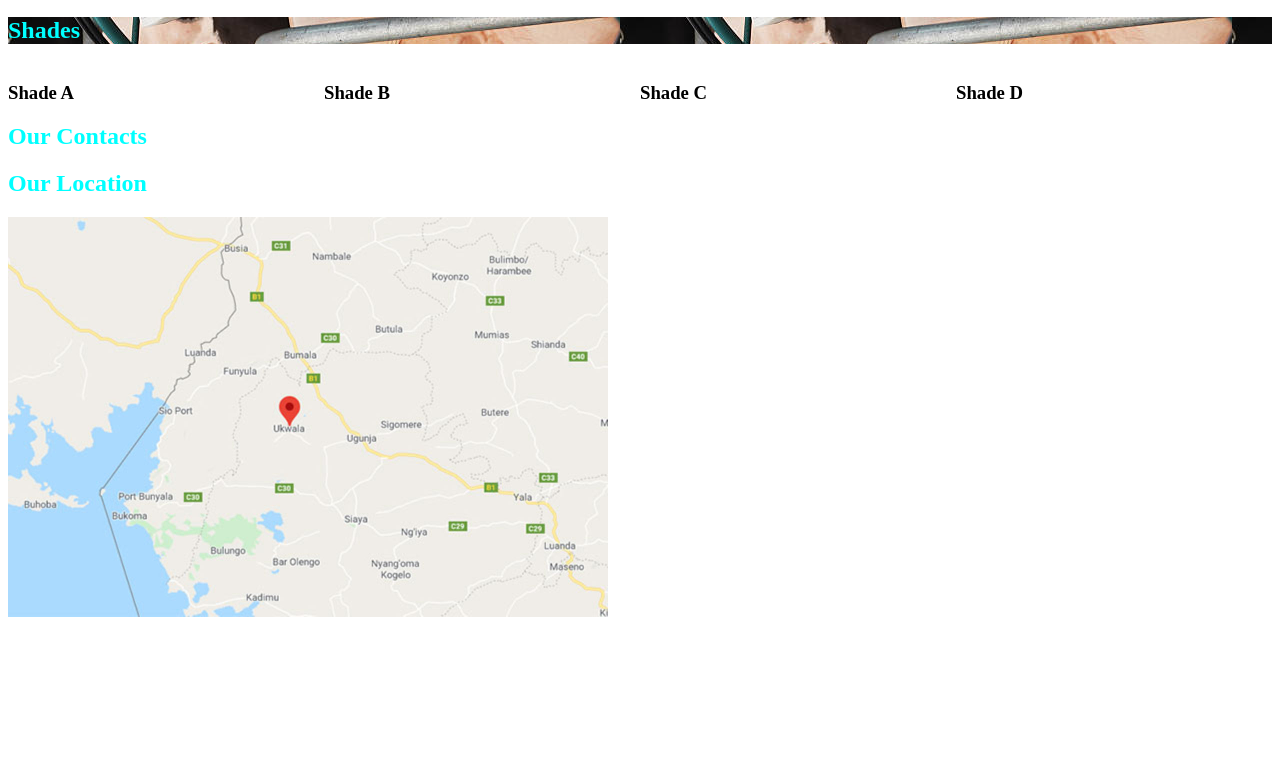
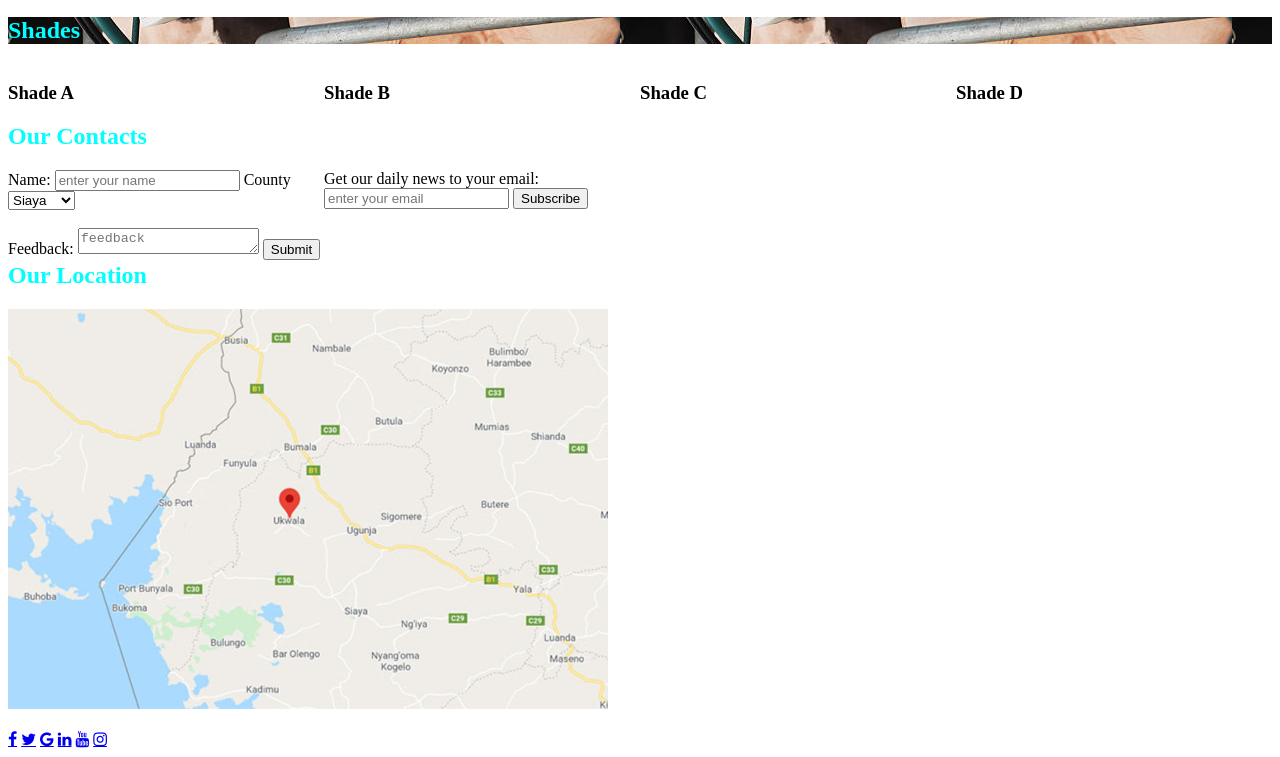
Before and after one commit to vinowiye/Dairy_Farm_Business, a plain HTML site: page index.html in a window 1280 px wide. Shown: the part 616-1373 px from the top of the page. Before the commit the page ends 1245 px from the top, so only its background shows below. Drawn offline with Linux system fonts and the light colour scheme.

Commit message:
addition of social media icons and some corrections in the html content

```diff
--- a/index.html
+++ b/index.html
@@ -5,8 +5,12 @@
         <meta charset="viewport" content="width=device-width">
         <title>dairy_farm_business</title>
         <link rel="stylesheet" type="text/css" href="index.css">
+        <link rel="stylesheet" href="https://cdnjs.cloudflare.com/ajax/libs/font-awesome/4.7.0/css/font-awesome.min.css">
     </head>
     <body>
+        <h1>SAFE-HANDS DAIRY FARM</h1>
+        <!--home page-->
+        <div class="home" id="home">
             <div class="navigation_bar">
                 <ul>
                     <li><a href="#home">Home</a></li>
@@ -16,9 +20,6 @@
                     <li><a href="#location">Our location</a></li>
                   </ul>
             </div>
-        <!--home page-->
-        <div class="home" id="home">
-            <h1>SAFE-HANDS DAIRY FARM</h1>
             <br><br><br><br><br><br><br><br><br><br><br><br><br><br><br>
 
         </div>
@@ -56,13 +57,43 @@
         <!--contacts section-->
         <div class="contacts" id="contact">
             <h2>Our Contacts</h2>
+            <div class="column">
+                <label for="name">Name:</label>
+                  <input type="text" id="name" name="name" placeholder="enter your name">
+                  <label for="county">County</label>
+                  <select id="county" name="county">
+                    <option value="Siaya">Siaya</option>
+                    <option value="Busia">Busia</option>
+                    <option value="Kisumu">Kisumu</option>
+                  </select>
+                  <br><br>
+                  <label for="subject">Feedback:</label>
+                  <textarea id="feedback" name="feedback" placeholder="feedback" style="height:20px"></textarea>
+                  <input type="submit" value="Submit">
+            </div>
+
+            <div class="column">
+                <label for="fname">Get our daily news to your email:</label>
+                <input type="email" id="emailaddress" class="form-control" placeholder="enter your email">
+                <input type="button" value="Subscribe" id="subscribe" class="form-control">
+                </form>
+            </div>
 
         </div>
+        <br><br><br><br>
         <!--location section-->
         <div class="location" id="location">
             <h2>Our Location</h2>
             <img src="photos/googlemap.jpg">
         </div>
     </body>
-    <footer></footer>
+    <br>
+   <footer>
+    <a href="#" class="fa fa-facebook"></a>
+    <a href="#" class="fa fa-twitter"></a>
+    <a href="#" class="fa fa-google"></a>
+    <a href="#" class="fa fa-linkedin"></a>
+    <a href="#" class="fa fa-youtube"></a>
+    <a href="#" class="fa fa-instagram"></a>
+</footer>
 </html>
```
Lines whose indentation alone changed are shown as unchanged.
